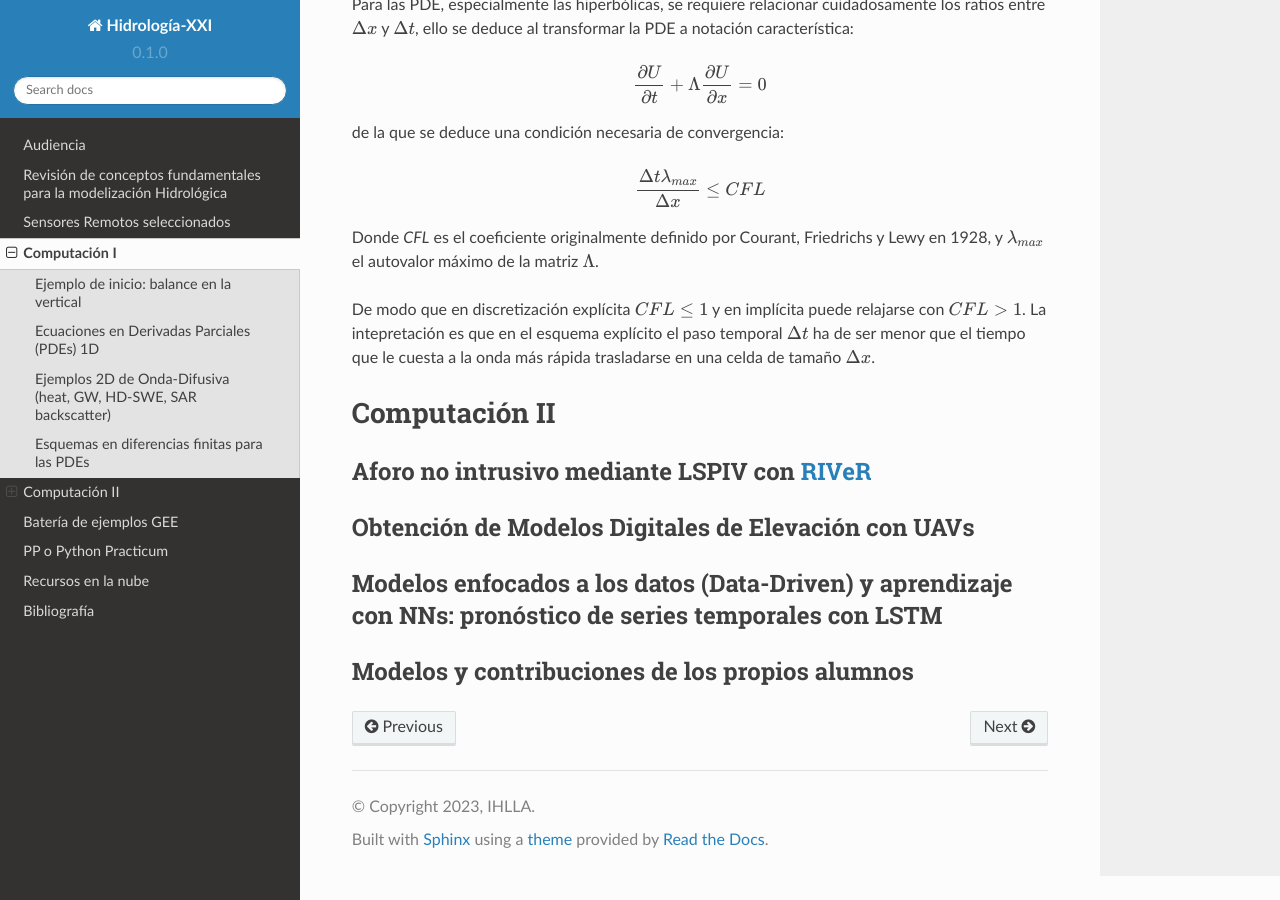
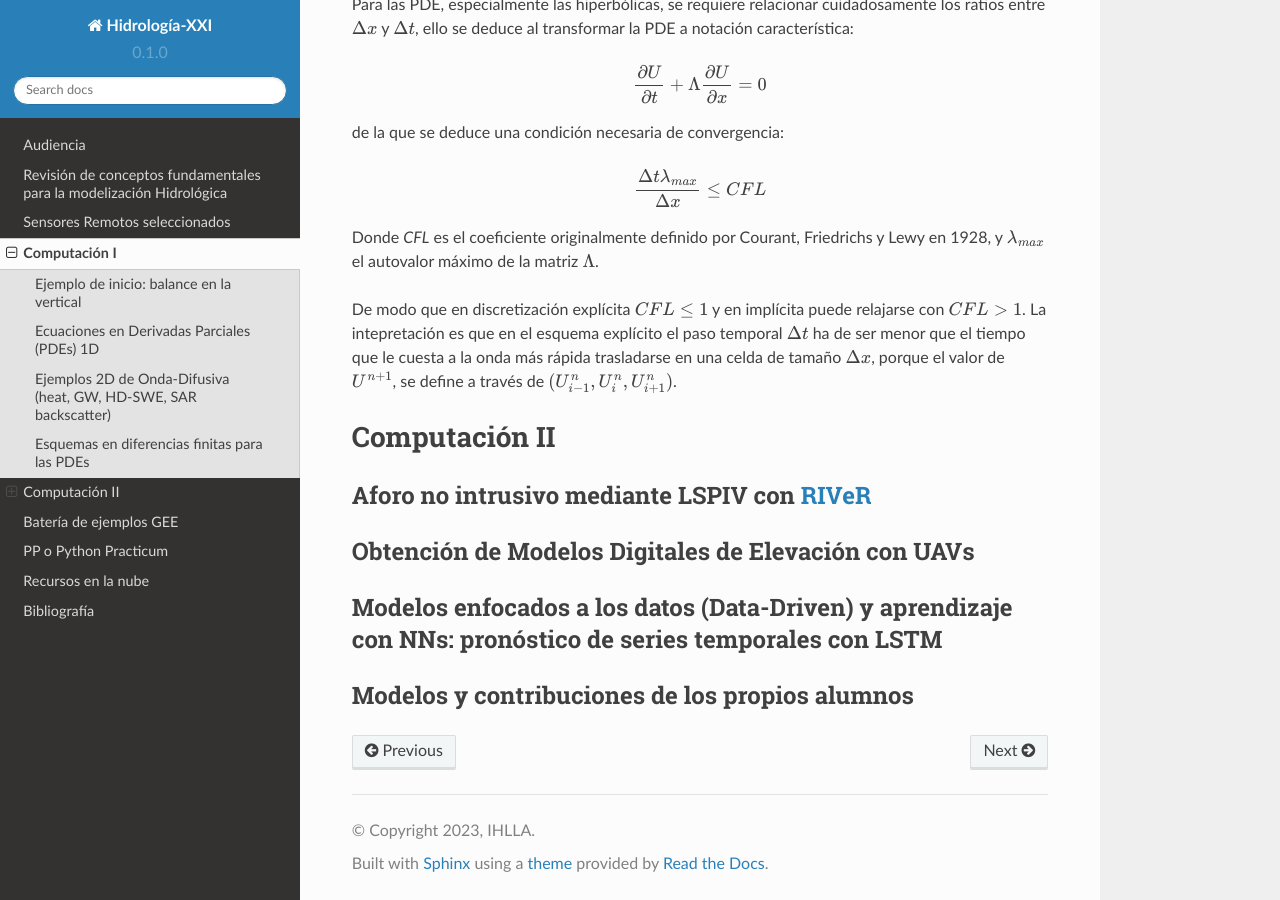
Before and after one commit to ivillamadrid/HidrologiaXXI, a Sphinx documentation site: the page built from docs/source/computacion.rst, in a window 1280 px wide and 900 px high, scrolled down 2362 px. Built offline with Sphinx 7.4.7 and the Read the Docs theme 2.0.0, drawn with Linux system fonts in a browser that asks for light colours.

Commit message:
Update computacion.rst

```diff
--- a/docs/source/computacion.rst
+++ b/docs/source/computacion.rst
@@ -115,7 +115,8 @@
 
 Donde *CFL* es el coeficiente originalmente definido por Courant, Friedrichs y Lewy en 1928, y :math:`\lambda_{max}` el autovalor máximo de la matriz :math:`\Lambda`.
 
-De modo que en discretización explícita :math:`CFL \le 1` y en implícita puede relajarse con :math:`CFL \gt 1`. La intepretación es que en el esquema explícito el paso temporal :math:`\Delta t` ha de ser menor que el tiempo que le cuesta a la onda más rápida trasladarse en una celda de tamaño :math:`\Delta x`.
+De modo que en discretización explícita :math:`CFL \le 1` y en implícita puede relajarse con :math:`CFL \gt 1`. La intepretación es que en el esquema explícito el paso temporal :math:`\Delta t` ha de ser menor que el tiempo que le cuesta a la onda más rápida trasladarse en una celda de tamaño :math:`\Delta x`, porque el valor de :math:`U^{n+1}`,
+se define a través de :math:`(U_{i-1}^n, U_{i}^n , U_{i+1}^n)`.
 
 
 Computación II
```
